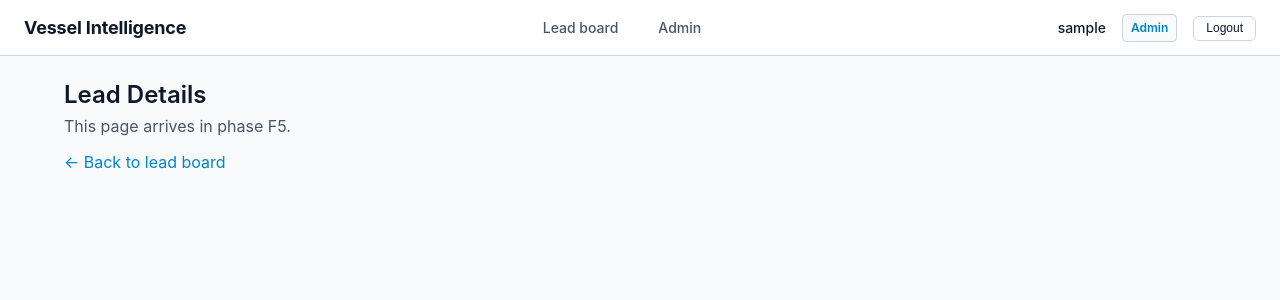
After one commit to vaisagh-mp/maritime-vessel-intelligence, a Django app: page /leads/1/ in a window 1280 px wide. The commit adds this page. Shown: the top 300 px of the page. Run offline with Django 5.2, Linux system fonts and the light colour scheme; the visitor is signed in with stand-in values (Sample User, id 1); parts of the project's set-up code (start-up, migrations or seed data) failed here and were passed over.

Commit message:
Part A (F2): Access shell, role-based page protection, navigation, and placeholders

```diff
--- /dev/null
+++ b/apps/web/context_processors.py
@@ -0,0 +1,18 @@
+"""
+apps/web/context_processors.py
+
+Context processors for web app templates.
+"""
+
+from apps.common.permissions import is_admin, is_bd_manager
+
+
+def web_user_role(request):
+    """Expose web_role ("admin" | "bd_manager" | "none") to templates."""
+    user = getattr(request, "user", None)
+    if user and user.is_authenticated:
+        if is_admin(user):
+            return {"web_role": "admin"}
+        elif is_bd_manager(user):
+            return {"web_role": "bd_manager"}
+    return {"web_role": "none"}
--- a/apps/web/static/web/css/base.css
+++ b/apps/web/static/web/css/base.css
@@ -140,6 +140,13 @@ p {
     text-decoration: none;
 }
 
+.nav-link[aria-current="page"],
+.nav-link.active {
+    color: var(--color-accent);
+    background-color: var(--color-bg);
+    font-weight: 600;
+}
+
 .top-bar-user {
     display: flex;
     align-items: center;
@@ -150,6 +157,16 @@ p {
     font-size: var(--font-sm);
     color: var(--color-text);
     font-weight: 500;
+}
+
+.user-role {
+    font-size: var(--font-xs);
+    font-weight: 600;
+    color: var(--color-accent);
+    background-color: var(--color-bg);
+    padding: var(--space-4) var(--space-8);
+    border-radius: var(--radius-sm);
+    border: 1px solid var(--color-border);
 }
 
 .logout-form {
--- a/apps/web/templates/web/base.html
+++ b/apps/web/templates/web/base.html
@@ -8,6 +8,7 @@
     <link rel="stylesheet" href="{% static 'web/css/tokens.css' %}">
     <link rel="stylesheet" href="{% static 'web/css/base.css' %}">
     <link rel="stylesheet" href="{% static 'web/css/components.css' %}">
+    {% block styles %}{% endblock styles %}
 </head>
 <body>
     <a href="#main" class="skip-link">Skip to main content</a>
@@ -18,13 +19,18 @@
             <span class="brand-title">Vessel Intelligence</span>
         </div>
         <nav class="top-bar-nav" aria-label="Main navigation">
-            <a href="{% url 'web:home' %}" class="nav-link">Lead board</a>
+            <a href="{% url 'web:home' %}" class="nav-link{% if request.resolver_match.url_name == 'home' %} active{% endif %}"{% if request.resolver_match.url_name == 'home' %} aria-current="page"{% endif %}>Lead board</a>
             {% if user.is_staff %}
                 <a href="/admin/" class="nav-link">Admin</a>
             {% endif %}
         </nav>
         <div class="top-bar-user">
             <span class="user-name">{{ user.get_username }}</span>
+            {% if web_role == "admin" %}
+                <span class="user-role">Admin</span>
+            {% elif web_role == "bd_manager" %}
+                <span class="user-role">BD Manager</span>
+            {% endif %}
             <form method="post" action="{% url 'web:logout' %}" class="logout-form">
                 {% csrf_token %}
                 <button type="submit" class="btn btn-logout">Logout</button>
--- /dev/null
+++ b/apps/web/templates/web/lead_placeholder.html
@@ -0,0 +1,13 @@
+{% extends "web/base.html" %}
+
+{% block title %}Lead Details — Vessel Intelligence{% endblock title %}
+
+{% block content %}
+<div class="page-container">
+    <div class="page-header">
+        <h1>Lead Details</h1>
+        <p class="text-muted">This page arrives in phase F5.</p>
+        <p><a href="{% url 'web:home' %}">&larr; Back to lead board</a></p>
+    </div>
+</div>
+{% endblock content %}
--- a/apps/web/urls.py
+++ b/apps/web/urls.py
@@ -1,12 +1,14 @@
 from django.contrib.auth.views import LoginView, LogoutView
 from django.urls import path
 
-from .views import HomeView
+from .views import HomeView, LeadPlaceholderView, VesselPlaceholderView
 
 app_name = "web"
 
 urlpatterns = [
     path("", HomeView.as_view(), name="home"),
+    path("vessels/<int:pk>/", VesselPlaceholderView.as_view(), name="vessel"),
+    path("leads/<int:pk>/", LeadPlaceholderView.as_view(), name="lead"),
     path(
         "login/",
         LoginView.as_view(
--- a/apps/web/views.py
+++ b/apps/web/views.py
@@ -1,8 +1,37 @@
 from django.contrib.auth.mixins import LoginRequiredMixin
+from django.shortcuts import render
 from django.views.generic import TemplateView
 
+from apps.common.permissions import is_admin_or_bd_manager
 
-class HomeView(LoginRequiredMixin, TemplateView):
-    """Lead board home view, protected by login."""
+
+class RoleRequiredMixin(LoginRequiredMixin):
+    """Requires authentication AND an active role (admin or bd_manager).
+    Signed-in users with no role receive HTTP 403 with no_access.html.
+    Anonymous users are redirected to login.
+    """
+
+    def dispatch(self, request, *args, **kwargs):
+        if not request.user.is_authenticated:
+            return self.handle_no_permission()
+        if not is_admin_or_bd_manager(request.user):
+            return render(request, "web/no_access.html", status=403)
+        return super().dispatch(request, *args, **kwargs)
+
+
+class HomeView(RoleRequiredMixin, TemplateView):
+    """Lead board home view, protected by login and role."""
 
     template_name = "web/home.html"
+
+
+class VesselPlaceholderView(RoleRequiredMixin, TemplateView):
+    """Placeholder vessel detail page."""
+
+    template_name = "web/vessel_placeholder.html"
+
+
+class LeadPlaceholderView(RoleRequiredMixin, TemplateView):
+    """Placeholder lead detail page."""
+
+    template_name = "web/lead_placeholder.html"
--- a/config/settings.py
+++ b/config/settings.py
@@ -59,6 +59,7 @@ TEMPLATES = [
                 "django.template.context_processors.request",
                 "django.contrib.auth.context_processors.auth",
                 "django.contrib.messages.context_processors.messages",
+                "apps.web.context_processors.web_user_role",
             ],
         },
     },
```
Also changed, not shown: apps/web/templates/web/no_access.html (added, +17 -0 lines), apps/web/templates/web/vessel_placeholder.html (added, +13 -0 lines).
